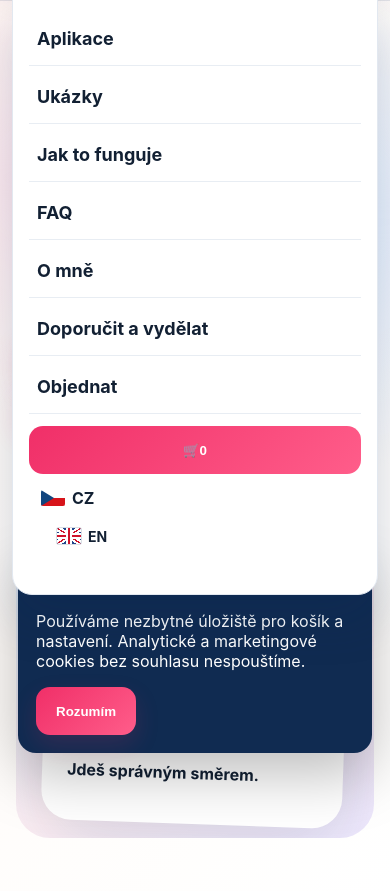
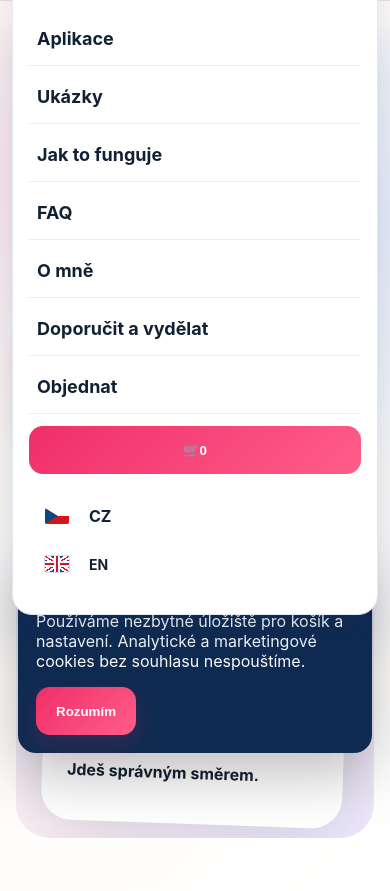
Before and after one commit to George-Pura-Vida/kupsiapku, a PHP site: page / in a window 390 px wide, after a click that opens the changed part. Shown: the part 73-964 px from the top of the page. Run offline with PHP 8.4, Linux system fonts and the light colour scheme.

Commit message:
Align CZ and EN flags in both mobile menus

```diff
--- a/style.css
+++ b/style.css
@@ -252,3 +252,36 @@ input:not([type="checkbox"]):not([type="radio"]),select,textarea{min-height:48px
   header nav a,.mobileMenu nav a{width:100%;padding:14px 16px;margin:2px 0}
   .topLang{width:auto!important;min-width:48px;justify-content:center;padding:12px!important}
 }
+
+/* Mobile menu language rows — exact left alignment CZ/EN */
+@media(max-width:800px){
+  .mobileMenu nav#mainNav .langSwitch{
+    width:100%;
+    display:flex!important;
+    flex-direction:column!important;
+    align-items:stretch!important;
+    gap:0!important;
+    padding:18px 8px 8px!important;
+    margin:0!important;
+  }
+  .mobileMenu nav#mainNav .langSwitch a,
+  .mobileMenu nav#mainNav .langSwitch b{
+    width:100%!important;
+    min-height:48px!important;
+    display:grid!important;
+    grid-template-columns:32px 1fr!important;
+    align-items:center!important;
+    justify-content:start!important;
+    column-gap:12px!important;
+    margin:0!important;
+    padding:10px 8px!important;
+    text-align:left!important;
+  }
+  .mobileMenu nav#mainNav .langSwitch .flag{
+    width:24px!important;
+    min-width:24px!important;
+    height:16px!important;
+    margin:0!important;
+    justify-self:start!important;
+  }
+}
```
